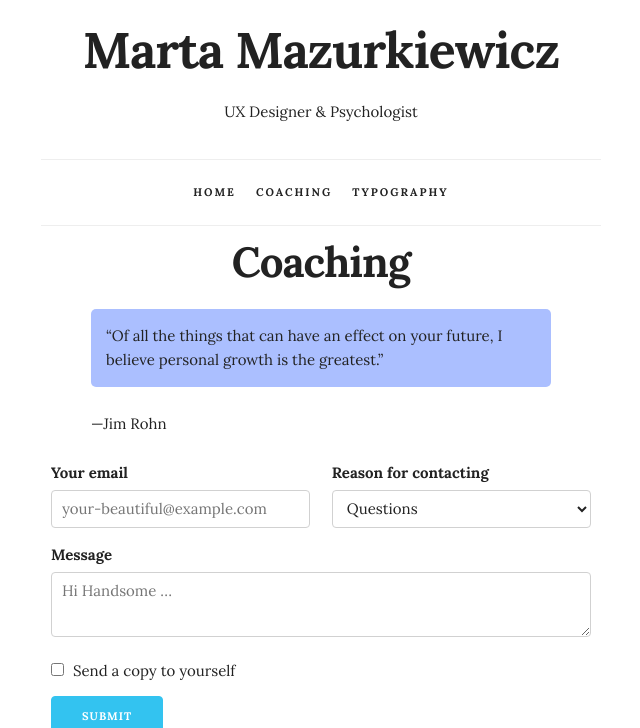
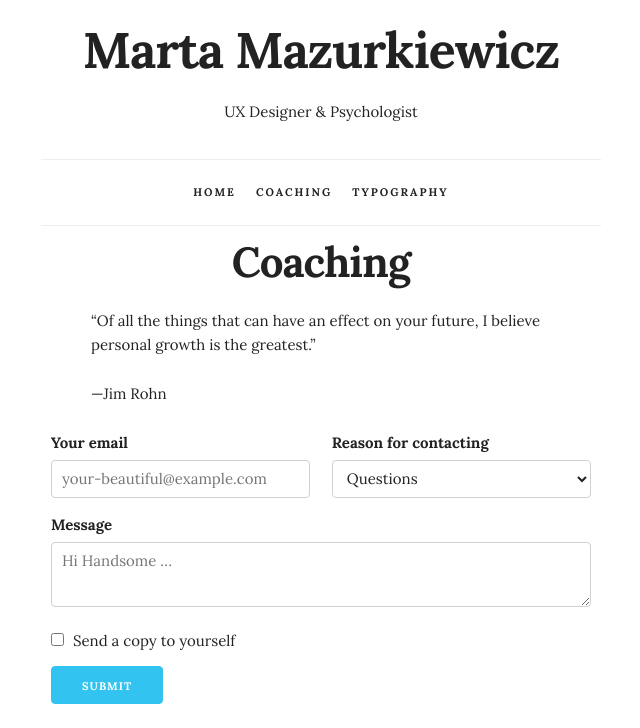
Before and after one commit to mazurki/mazurki.github.io, a Jekyll site: the page built from coaching.html, in a window 1280 px wide. Shown: the top 728 px of the page, without its empty margins (319-959 px from the left). Built offline with Jekyll 4.4.1, drawn with Linux system fonts in a browser that asks for light colours; nearby versions of some CDN libraries; grey boxes are pictures that could not be loaded.

Commit message:
Remove color background from quote

```diff
--- a/assets/css/custom.css
+++ b/assets/css/custom.css
@@ -44,12 +44,6 @@ a:hover {
 
 blockquote {
     margin: 0;
-}
-
-blockquote p {
-    padding: 15px;
-    background: #ABBFFF;
-    border-radius: 5px;
 }
 
 blockquote p::before {
```
